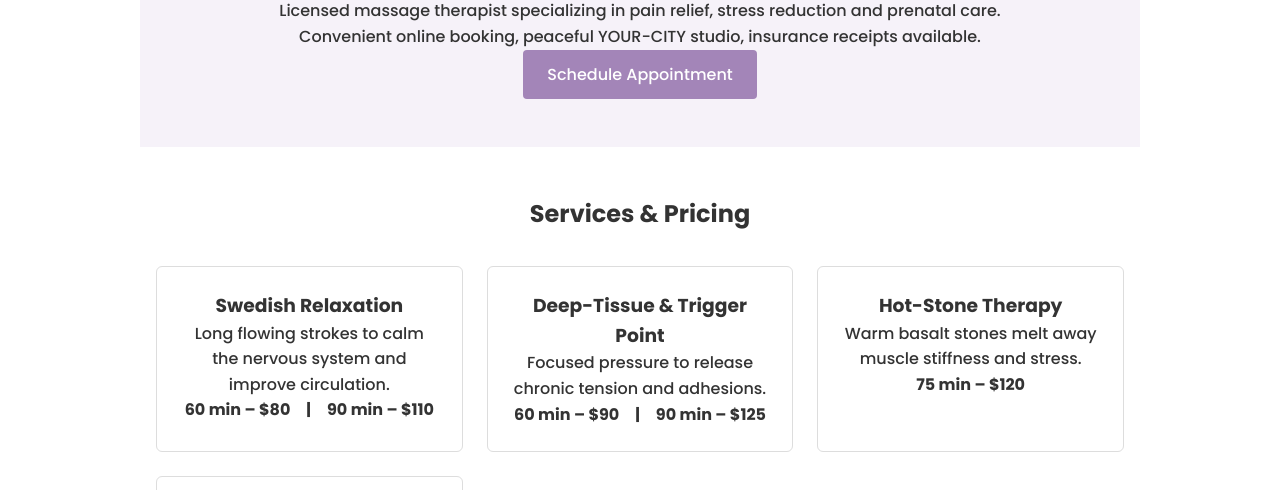
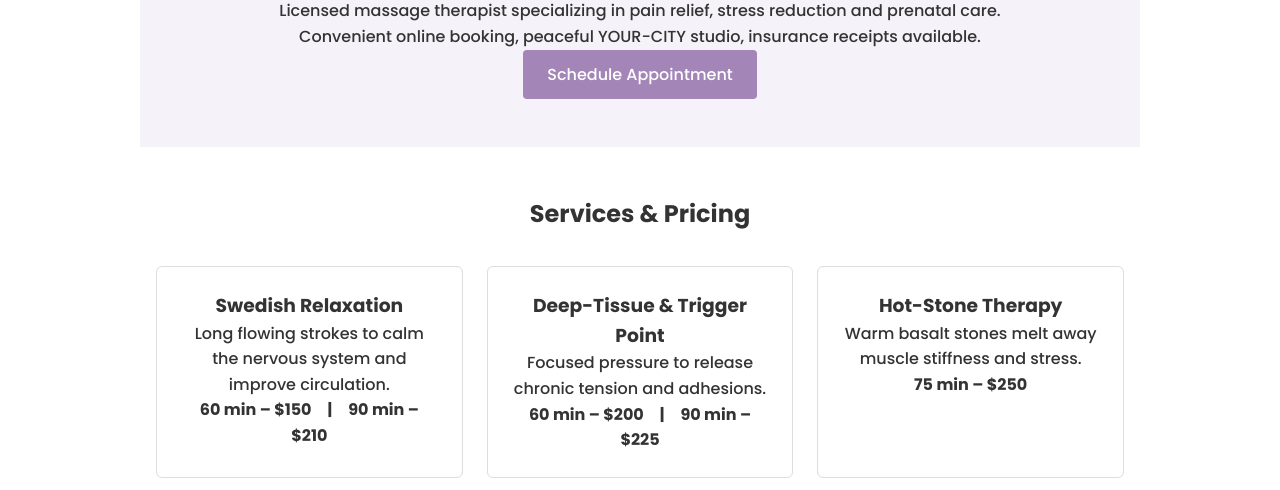
Before and after one commit to gmttherapy22-hash/gracieux-massage, a plain HTML site: page index1.html in a window 1280 px wide. Shown: the part 310-800 px from the top of the page. Drawn offline with Linux system fonts and the light colour scheme.

Commit message:
Update index1.html

```diff
--- a/index1.html
+++ b/index1.html
@@ -64,17 +64,17 @@
     <div class="service">
       <h3>Swedish Relaxation</h3>
       <p>Long flowing strokes to calm the nervous system and improve circulation.</p>
-      <p><strong>60 min – $80 | 90 min – $110</strong></p>
+      <p><strong>60 min – $150 | 90 min – $210</strong></p>
     </div>
     <div class="service">
       <h3>Deep-Tissue & Trigger Point</h3>
       <p>Focused pressure to release chronic tension and adhesions.</p>
-      <p><strong>60 min – $90 | 90 min – $125</strong></p>
+      <p><strong>60 min – $200 | 90 min – $225</strong></p>
     </div>
     <div class="service">
       <h3>Hot-Stone Therapy</h3>
       <p>Warm basalt stones melt away muscle stiffness and stress.</p>
-      <p><strong>75 min – $120</strong></p>
+      <p><strong>75 min – $250</strong></p>
     </div>
     <div class="service">
       <h3>Prenatal Massage</h3>
```
